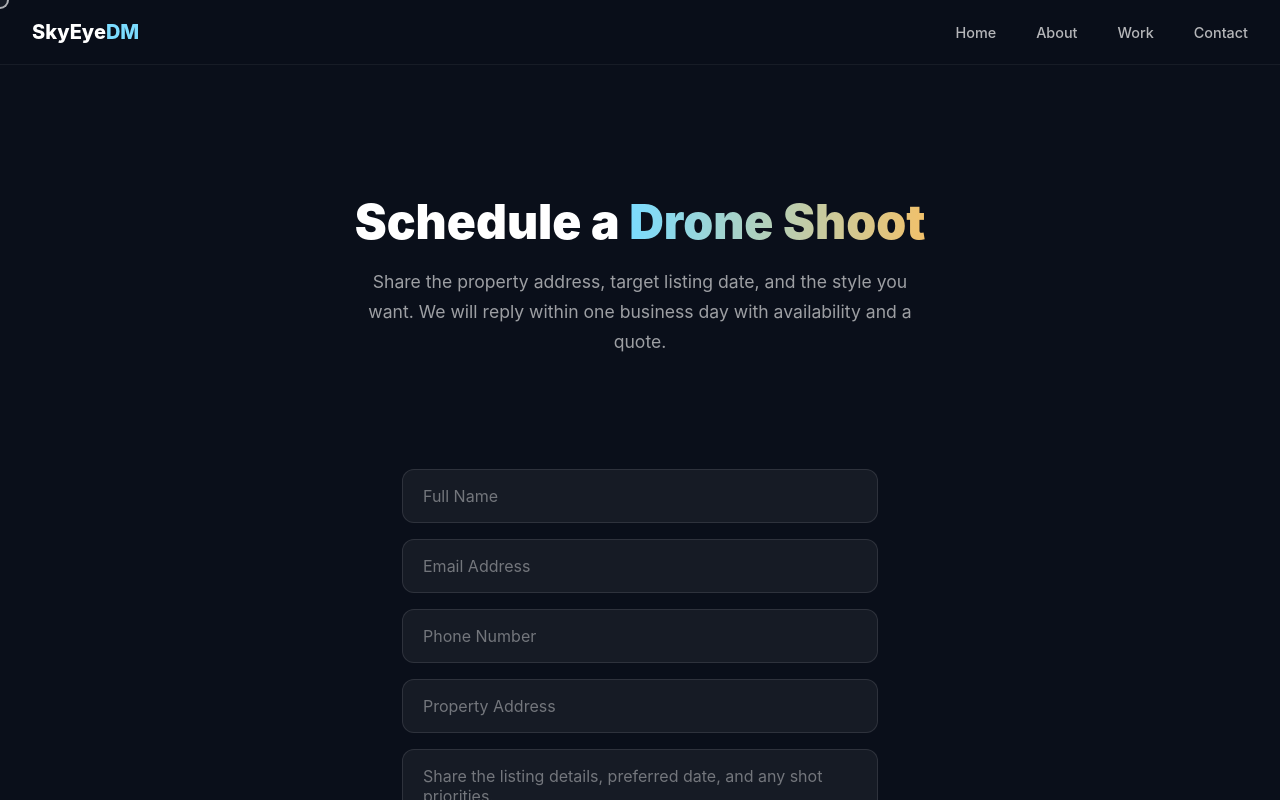
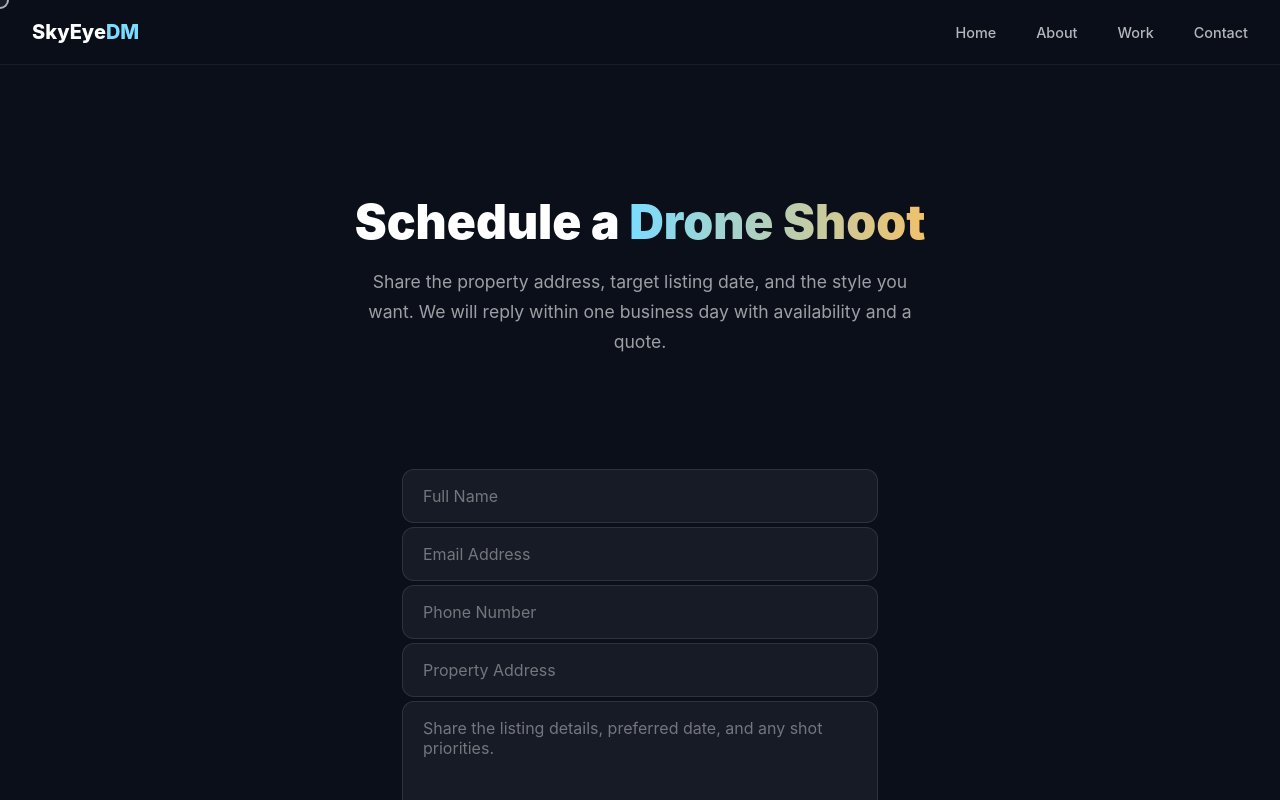
Before and after one commit to Aarz-aaryan/skyeye-drone-media, a React (Create React App) app: page /contact in a window 1280 px wide. Shown: the top 800 px of the page. Built offline with nearby package versions, Linux system fonts and the light colour scheme.

Commit message:
Add contact form validation with inline error messages and success alert

```diff
--- a/src/components/ContactForm.js
+++ b/src/components/ContactForm.js
@@ -1,4 +1,4 @@
-import React from 'react';
+import React, { useState } from 'react';
 import styled from 'styled-components';
 
 const FormWrapper = styled.form`
@@ -8,17 +8,19 @@ const Input = styled.input`
   width: 100%; padding: 1rem 1.25rem;
   background: rgba(255,255,255,0.05); border: 1px solid rgba(255,255,255,0.1);
   border-radius: 12px; color: #ffffff; font-size: 1rem;
-  font-family: 'Inter', sans-serif; margin-bottom: 1rem;
+  font-family: 'Inter', sans-serif; margin-bottom: 0.25rem;
   &:focus { outline: none; border-color: #7bdcff; }
   &::placeholder { color: rgba(255,255,255,0.4); }
+  ${props => props.$error && `border-color: #ff6b6b;`}
 `;
 const Textarea = styled.textarea`
   width: 100%; padding: 1rem 1.25rem;
   background: rgba(255,255,255,0.05); border: 1px solid rgba(255,255,255,0.1);
   border-radius: 12px; color: #ffffff; font-size: 1rem;
-  font-family: 'Inter', sans-serif; margin-bottom: 1rem; resize: vertical; min-height: 150px;
+  font-family: 'Inter', sans-serif; margin-bottom: 0.25rem; resize: vertical; min-height: 150px;
   &:focus { outline: none; border-color: #7bdcff; }
   &::placeholder { color: rgba(255,255,255,0.4); }
+  ${props => props.$error && `border-color: #ff6b6b;`}
 `;
 const SubmitBtn = styled.button`
   width: 100%; padding: 1rem;
@@ -29,21 +31,116 @@ const SubmitBtn = styled.button`
   transition: transform 0.2s, box-shadow 0.2s;
   &:hover { transform: translateY(-2px); box-shadow: 0 8px 30px rgba(123,220,255,0.25); }
 `;
+const ErrorMsg = styled.span`
+  display: block;
+  color: #ff6b6b;
+  font-size: 0.8rem;
+  margin-bottom: 0.75rem;
+  margin-top: 0.25rem;
+`;
+
+const validateEmail = (email) => /^[^\s@]+@[^\s@]+\.[^\s@]+$/.test(email);
+const validatePhone = (phone) => /^[\d\s\-\+\(\)]{7,20}$/.test(phone);
 
 const ContactForm = () => {
+  const [values, setValues] = useState({ name: '', email: '', phone: '', address: '', message: '' });
+  const [errors, setErrors] = useState({});
+  const [touched, setTouched] = useState({});
+
+  const validate = (name, value) => {
+    switch (name) {
+      case 'name':
+        return value.trim() ? '' : 'Name is required';
+      case 'email':
+        if (!value.trim()) return 'Email is required';
+        return validateEmail(value) ? '' : 'Enter a valid email address';
+      case 'phone':
+        if (!value.trim()) return 'Phone is required';
+        return validatePhone(value) ? '' : 'Enter a valid phone number';
+      case 'message':
+        if (!value.trim()) return 'Message is required';
+        return value.trim().length >= 10 ? '' : 'Message must be at least 10 characters';
+      default:
+        return '';
+    }
+  };
+
+  const handleChange = (e) => {
+    const { name, value } = e.target;
+    setValues(prev => ({ ...prev, [name]: value }));
+    if (touched[name]) {
+      setErrors(prev => ({ ...prev, [name]: validate(name, value) }));
+    }
+  };
+
+  const handleBlur = (e) => {
+    const { name, value } = e.target;
+    setTouched(prev => ({ ...prev, [name]: true }));
+    setErrors(prev => ({ ...prev, [name]: validate(name, value) }));
+  };
+
   const handleSubmit = (e) => {
     e.preventDefault();
-    const form = e.target;
-    const body = encodeURIComponent(`Name: ${form.name?.value}\nEmail: ${form.email?.value}\nPhone: ${form.phone?.value}\nAddress: ${form.address?.value}\n\n${form.message?.value}`);
-    window.location.href = `mailto:info@skyeyeaerial.com?subject=Drone Inquiry from ${form.name?.value}&body=${body}`;
+    const fields = ['name', 'email', 'phone', 'message'];
+    const newErrors = {};
+    const newTouched = {};
+    let valid = true;
+
+    fields.forEach(field => {
+      newTouched[field] = true;
+      const err = validate(field, values[field]);
+      newErrors[field] = err;
+      if (err) valid = false;
+    });
+
+    setTouched(prev => ({ ...prev, ...newTouched }));
+    setErrors(prev => ({ ...prev, ...newErrors }));
+
+    if (valid) {
+      const form = e.target;
+      const body = encodeURIComponent(`Name: ${values.name}\nEmail: ${values.email}\nPhone: ${values.phone}\nAddress: ${values.address}\n\n${values.message}`);
+      window.location.href = `mailto:info@skyeyeaerial.com?subject=Drone Inquiry from ${values.name}&body=${body}`;
+      alert('Thank you! Your inquiry has been sent. We will reply within one business day.');
+    }
   };
+
   return (
-    <FormWrapper onSubmit={handleSubmit}>
-      <Input type="text" name="name" placeholder="Full Name" required />
-      <Input type="email" name="email" placeholder="Email Address" required />
-      <Input type="tel" name="phone" placeholder="Phone Number" />
-      <Input type="text" name="address" placeholder="Property Address" />
-      <Textarea name="message" placeholder="Share the listing details, preferred date, and any shot priorities." required />
+    <FormWrapper onSubmit={handleSubmit} noValidate>
+      <Input
+        type="text" name="name" placeholder="Full Name"
+        $error={touched.name && errors.name}
+        value={values.name}
+        onChange={handleChange} onBlur={handleBlur}
+      />
+      {touched.name && errors.name && <ErrorMsg>{errors.name}</ErrorMsg>}
+
+      <Input
+        type="email" name="email" placeholder="Email Address"
+        $error={touched.email && errors.email}
+        value={values.email}
+        onChange={handleChange} onBlur={handleBlur}
+      />
+      {touched.email && errors.email && <ErrorMsg>{errors.email}</ErrorMsg>}
+
+      <Input
+        type="tel" name="phone" placeholder="Phone Number"
+        $error={touched.phone && errors.phone}
+        value={values.phone}
+        onChange={handleChange} onBlur={handleBlur}
+      />
+      {touched.phone && errors.phone && <ErrorMsg>{errors.phone}</ErrorMsg>}
+
+      <Input type="text" name="address" placeholder="Property Address"
+        value={values.address} onChange={handleChange}
+      />
+
+      <Textarea name="message" placeholder="Share the listing details, preferred date, and any shot priorities."
+        $error={touched.message && errors.message}
+        value={values.message}
+        onChange={handleChange} onBlur={handleBlur}
+      />
+      {touched.message && errors.message && <ErrorMsg>{errors.message}</ErrorMsg>}
+
       <SubmitBtn type="submit">Send Inquiry</SubmitBtn>
     </FormWrapper>
   );
```
